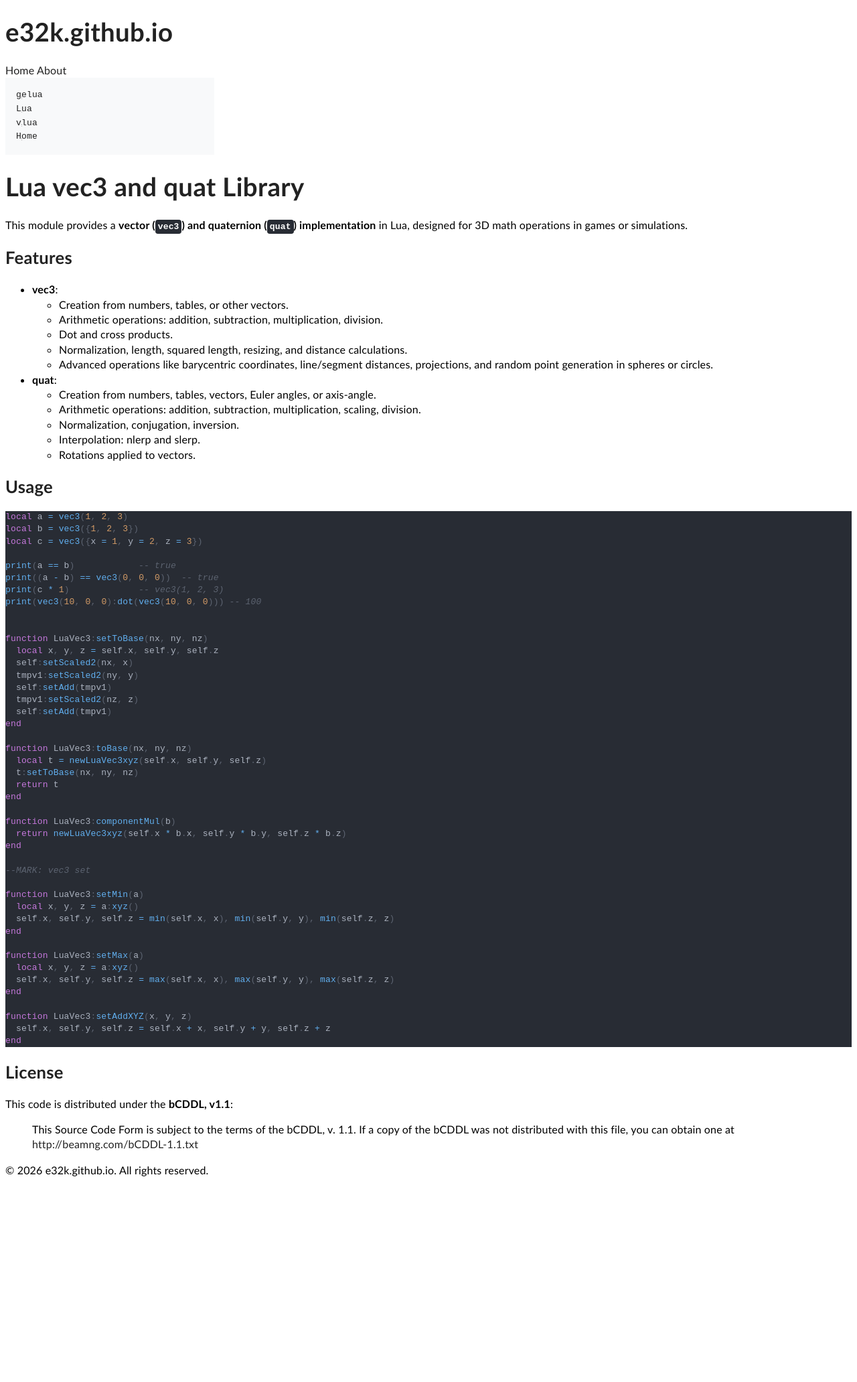
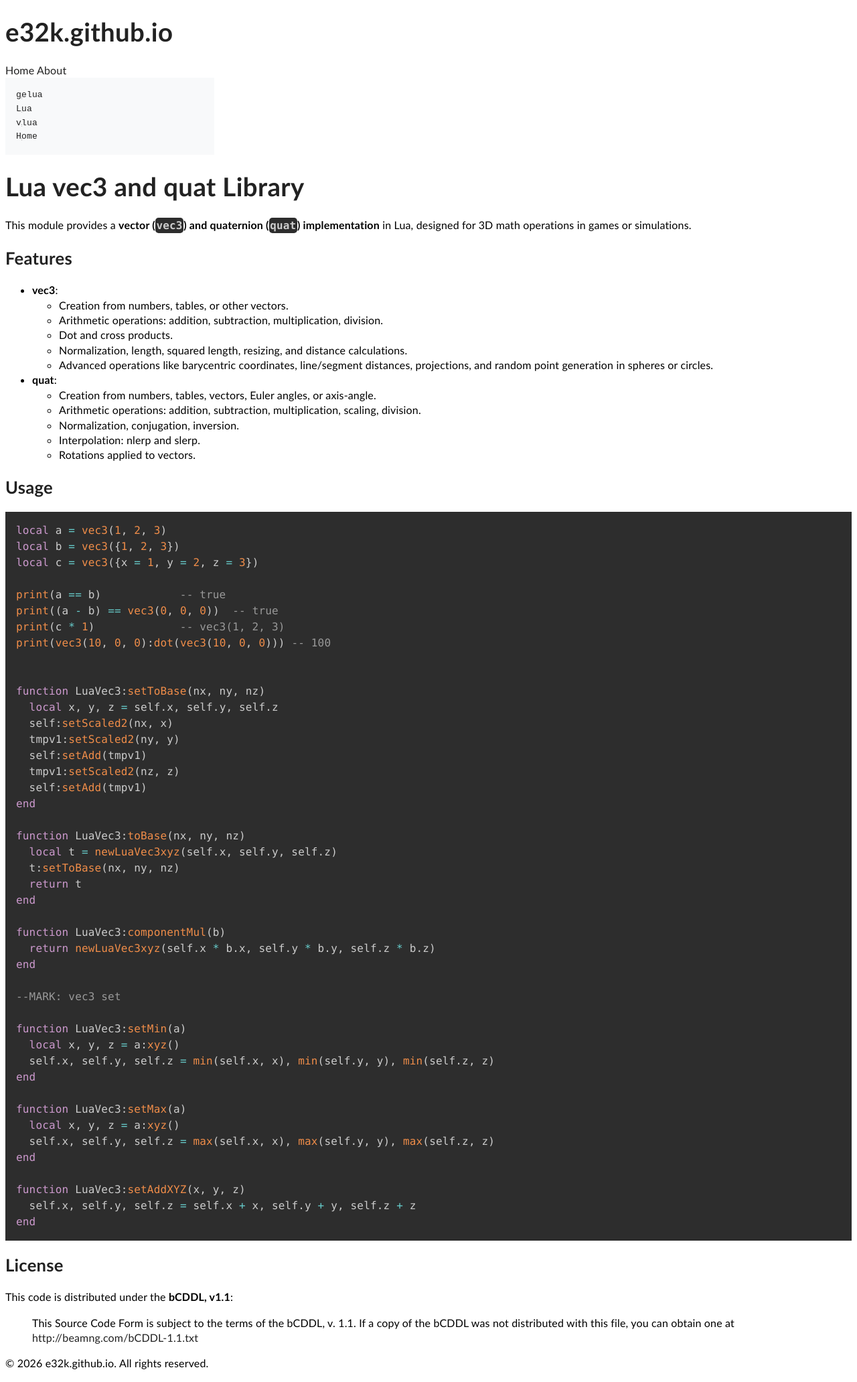
Before and after one commit to E32k/e32k.github.io, a Jekyll site: the page built from beamng/lua/common/mathlib.md, in a window 1280 px wide. Shown: the whole page at 67% size. Built offline with Jekyll 4.4.1, drawn with Linux system fonts in a browser that asks for light colours; our own code applies the rules of GitHub Pages for plain Markdown files; before the commit the page ends 1774 px from its top, so only the background shows below that.

Commit message:
Replace One Dark theme with Prism Tomorrow theme

```diff
--- a/assets/prism.css
+++ b/assets/prism.css
@@ -1,237 +1,3 @@
-/*!
- * One Dark theme for prism.js
- * Based on Atom's One Dark theme: https://github.com/atom/atom/tree/master/packages/one-dark-syntax
- */
-
-/**
- * One Dark colours (accurate as of commit 8ae45ca on 6 Sep 2018)
- * From colors.less
- * --mono-1: hsl(220, 14%, 71%);
- * --mono-2: hsl(220, 9%, 55%);
- * --mono-3: hsl(220, 10%, 40%);
- * --hue-1: hsl(187, 47%, 55%);
- * --hue-2: hsl(207, 82%, 66%);
- * --hue-3: hsl(286, 60%, 67%);
- * --hue-4: hsl(95, 38%, 62%);
- * --hue-5: hsl(355, 65%, 65%);
- * --hue-5-2: hsl(5, 48%, 51%);
- * --hue-6: hsl(29, 54%, 61%);
- * --hue-6-2: hsl(39, 67%, 69%);
- * --syntax-fg: hsl(220, 14%, 71%);
- * --syntax-bg: hsl(220, 13%, 18%);
- * --syntax-gutter: hsl(220, 14%, 45%);
- * --syntax-guide: hsla(220, 14%, 71%, 0.15);
- * --syntax-accent: hsl(220, 100%, 66%);
- * From syntax-variables.less
- * --syntax-selection-color: hsl(220, 13%, 28%);
- * --syntax-gutter-background-color-selected: hsl(220, 13%, 26%);
- * --syntax-cursor-line: hsla(220, 100%, 80%, 0.04);
- */
-
-code[class*='language-'],
-pre[class*='language-'] {
-	color: hsl(220, 14%, 71%);
-}
-
-:not(pre) > code[class*='language-'],
-pre[class*='language-'] {
-	color: white;
-	background: hsl(220, 13%, 18%);
-}
-
-/* Selection */
-code[class*='language-']::-moz-selection,
-code[class*='language-'] *::-moz-selection,
-pre[class*='language-'] *::-moz-selection {
-	background: hsl(220, 13%, 28%);
-	color: inherit;
-	text-shadow: none;
-}
-
-code[class*='language-']::selection,
-code[class*='language-'] *::selection,
-pre[class*='language-'] *::selection {
-	background: hsl(220, 13%, 28%);
-	color: inherit;
-	text-shadow: none;
-}
-
-/* Inline code */
-:not(pre) > code[class*='language-'] {
-	padding: 0.2em 0.3em;
-	border-radius: 0.3em;
-	white-space: normal;
-}
-
-.token.comment,
-.token.prolog,
-.token.punctuation,
-.token.cdata {
-	color: hsl(220, 10%, 40%);
-}
-
-.token.doctype,
-.token.entity {
-	color: hsl(220, 14%, 71%);
-}
-
-.token.builtin {
-	color: hsl(39, 67%, 69%);
-}
-
-.token.attr-name,
-.token.class-name,
-.token.boolean,
-.token.constant,
-.token.number,
-.token.atrule {
-	color: hsl(29, 54%, 61%);
-}
-
-.token.keyword {
-	color: hsl(286, 60%, 67%);
-}
-
-.token.property,
-.token.variable,
-.token.tag,
-.token.symbol,
-.token.deleted,
-.token.important {
-	color: hsl(355, 65%, 65%);
-}
-
-.token.selector,
-.token.string,
-.token.char,
-.token.inserted,
-.token.regex,
-.token.attr-value,
-.token.attr-value > .token.punctuation {
-	color: hsl(95, 38%, 62%);
-}
-
-.token.operator,
-.token.function {
-	color: hsl(207, 82%, 66%);
-}
-
-.token.url {
-	color: hsl(187, 47%, 55%);
-}
-
-/* HTML overrides */
-.token.attr-value > .token.punctuation.attr-equals,
-.token.special-attr > .token.attr-value > .token.value.css {
-	color: hsl(220, 14%, 71%);
-}
-
-/* CSS overrides */
-.language-css .token.selector {
-	color: hsl(355, 65%, 65%);
-}
-
-.language-css .token.property {
-	color: hsl(220, 14%, 71%);
-}
-
-.language-css .token.function,
-.language-css .token.url > .token.function {
-	color: hsl(187, 47%, 55%);
-}
-
-.language-css .token.url > .token.string.url {
-	color: hsl(95, 38%, 62%);
-}
-
-.language-css .token.important,
-.language-css .token.atrule .token.rule {
-	color: hsl(286, 60%, 67%);
-}
-
-/* JS overrides */
-.language-javascript .token.operator {
-	color: hsl(286, 60%, 67%);
-}
-
-.language-javascript
-	.token.template-string
-	> .token.interpolation
-	> .token.interpolation-punctuation.punctuation {
-	color: hsl(5, 48%, 51%);
-}
-
-/* JSON overrides */
-.language-json .token.operator {
-	color: hsl(220, 14%, 71%);
-}
-
-.language-json .token.null.keyword {
-	color: hsl(29, 54%, 61%);
-}
-
-/* MD overrides */
-.language-markdown .token.url,
-.language-markdown .token.url > .token.operator,
-.language-markdown .token.url-reference.url > .token.string {
-	color: hsl(220, 14%, 71%);
-}
-
-.language-markdown .token.url > .token.content {
-	color: hsl(207, 82%, 66%);
-}
-
-.language-markdown .token.url > .token.url,
-.language-markdown .token.url-reference.url {
-	color: hsl(187, 47%, 55%);
-}
-
-.language-markdown .token.blockquote.punctuation,
-.language-markdown .token.hr.punctuation {
-	color: hsl(220, 10%, 40%);
-	font-style: italic;
-}
-
-.language-markdown .token.code-snippet {
-	color: hsl(95, 38%, 62%);
-}
-
-.language-markdown .token.bold .token.content {
-	color: hsl(29, 54%, 61%);
-}
-
-.language-markdown .token.italic .token.content {
-	color: hsl(286, 60%, 67%);
-}
-
-.language-markdown .token.strike .token.content,
-.language-markdown .token.strike .token.punctuation,
-.language-markdown .token.list.punctuation,
-.language-markdown .token.title.important > .token.punctuation {
-	color: hsl(355, 65%, 65%);
-}
-
-/* General */
-.token.bold {
-	font-weight: bold;
-}
-
-.token.comment,
-.token.italic {
-	font-style: italic;
-}
-
-.token.entity {
-	cursor: help;
-}
-
-.token.namespace {
-	opacity: 0.8;
-}
-
-:root {
-	--am-prism-line-numbers-color: hsla(220, 10%, 40%, 0.75);
-	--am-prism-border-color: hsla(220, 10%, 40%, 0.2);
-	--am-prism-copy-color: hsl(220, 14%, 71%);
-	--am-prism-copy-bg: hsla(220, 10%, 40%, 0.1);
-}
+/* PrismJS 1.30.0
+https://prismjs.com/download#themes=prism-tomorrow */
+code[class*=language-],pre[class*=language-]{color:#ccc;background:0 0;font-family:Consolas,Monaco,'Andale Mono','Ubuntu Mono',monospace;font-size:1em;text-align:left;white-space:pre;word-spacing:normal;word-break:normal;word-wrap:normal;line-height:1.5;-moz-tab-size:4;-o-tab-size:4;tab-size:4;-webkit-hyphens:none;-moz-hyphens:none;-ms-hyphens:none;hyphens:none}pre[class*=language-]{padding:1em;margin:.5em 0;overflow:auto}:not(pre)>code[class*=language-],pre[class*=language-]{background:#2d2d2d}:not(pre)>code[class*=language-]{padding:.1em;border-radius:.3em;white-space:normal}.token.block-comment,.token.cdata,.token.comment,.token.doctype,.token.prolog{color:#999}.token.punctuation{color:#ccc}.token.attr-name,.token.deleted,.token.namespace,.token.tag{color:#e2777a}.token.function-name{color:#6196cc}.token.boolean,.token.function,.token.number{color:#f08d49}.token.class-name,.token.constant,.token.property,.token.symbol{color:#f8c555}.token.atrule,.token.builtin,.token.important,.token.keyword,.token.selector{color:#cc99cd}.token.attr-value,.token.char,.token.regex,.token.string,.token.variable{color:#7ec699}.token.entity,.token.operator,.token.url{color:#67cdcc}.token.bold,.token.important{font-weight:700}.token.italic{font-style:italic}.token.entity{cursor:help}.token.inserted{color:green}
```
